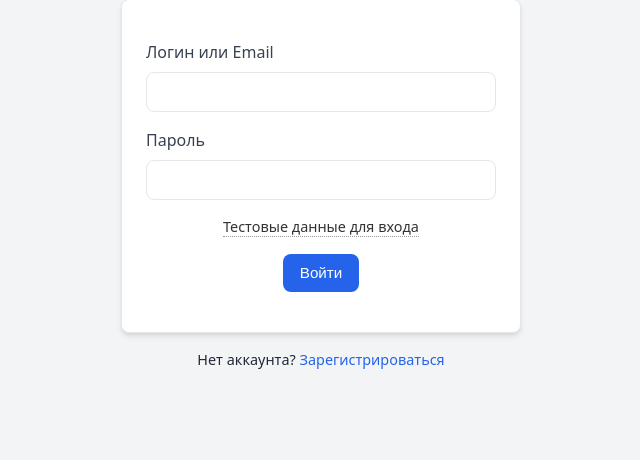
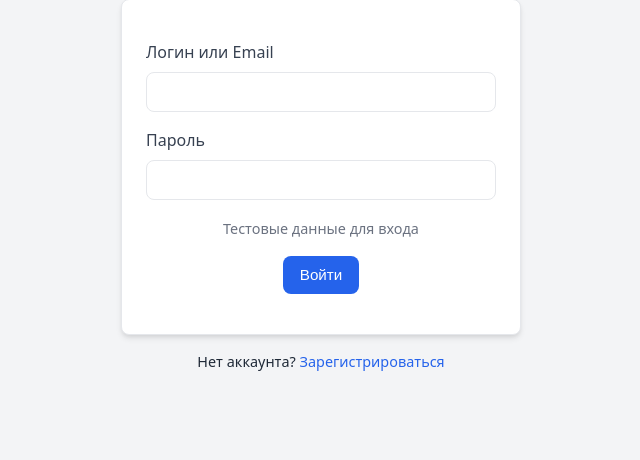
Before and after one commit to ARKADIY3/wildlife-store, a PHP site: page /login.php in a window 1280 px wide. Shown: the part 200-660 px from the top of the page, without its empty margins (319-959 px from the left). Run offline with PHP 8.4, Linux system fonts and the light colour scheme; data comes from the database, SQL or seed files in the repository.

Commit message:
Auto-sync after agent response

```diff
--- a/login.php
+++ b/login.php
@@ -75,9 +75,15 @@ include 'includes/header.php';
             <label for="password">Пароль</label>
             <input id="password" type="password" name="password" required>
         </p>
-        <p style="margin: 10px 0; font-size: 0.9em; color: #666; text-align: center;">
-            <span title="Админ: admin / 123456&#10;Пользователь: user / 123456" style="cursor: help; border-bottom: 1px dotted #999; color: #333;">Тестовые данные для входа</span>
-        </p>
+        <div style="text-align: center; margin: 10px 0;">
+            <div class="hint" style="margin: 0;">
+                Тестовые данные для входа
+                <div class="hint__content">
+                    <div>Админ: <strong>admin</strong> / <strong>123456</strong></div>
+                    <div>Пользователь: <strong>user</strong> / <strong>123456</strong></div>
+                </div>
+            </div>
+        </div>
         <p class="auth-button-center"><button type="submit">Войти</button></p>
     </form>
 
```
